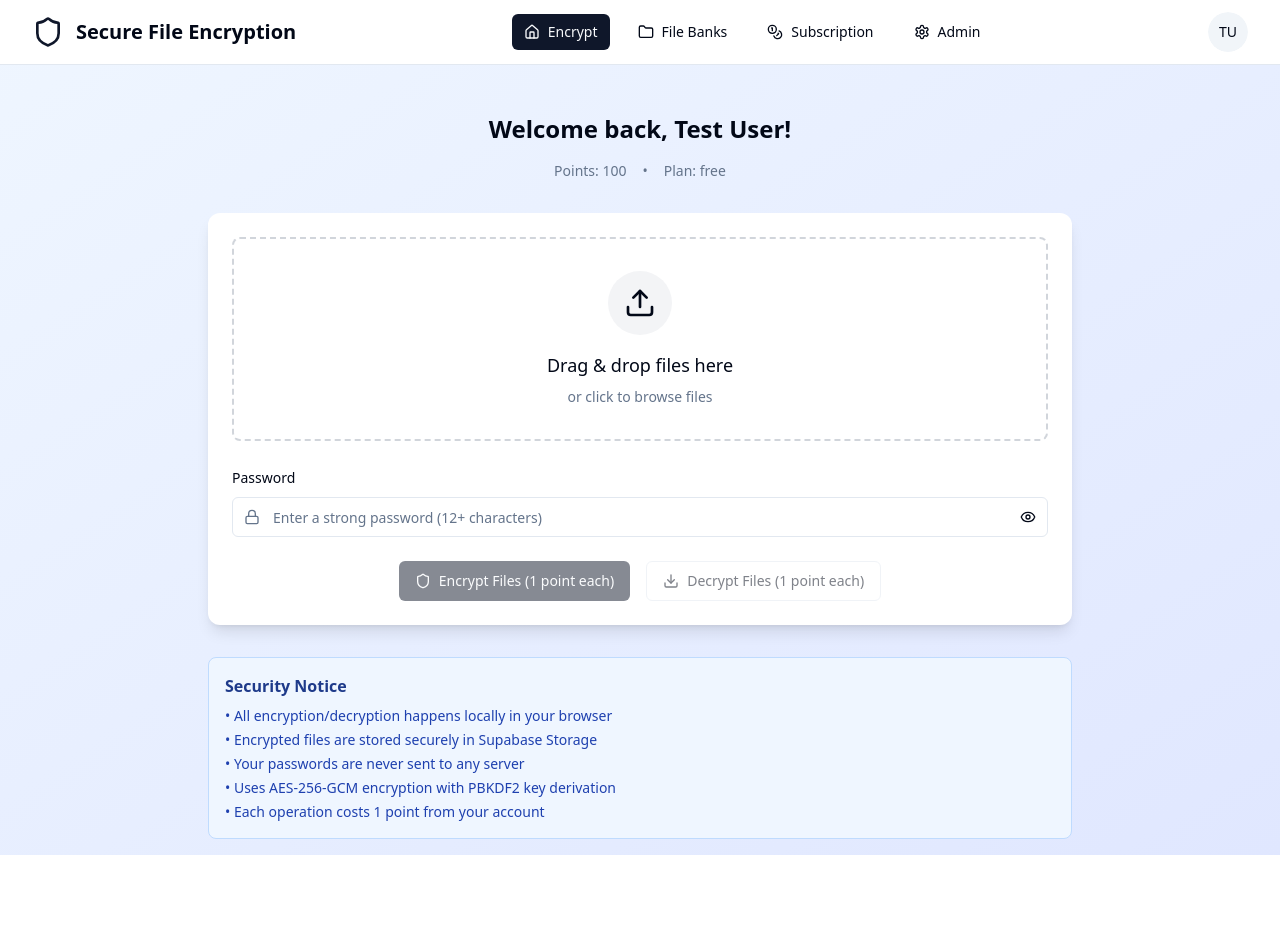
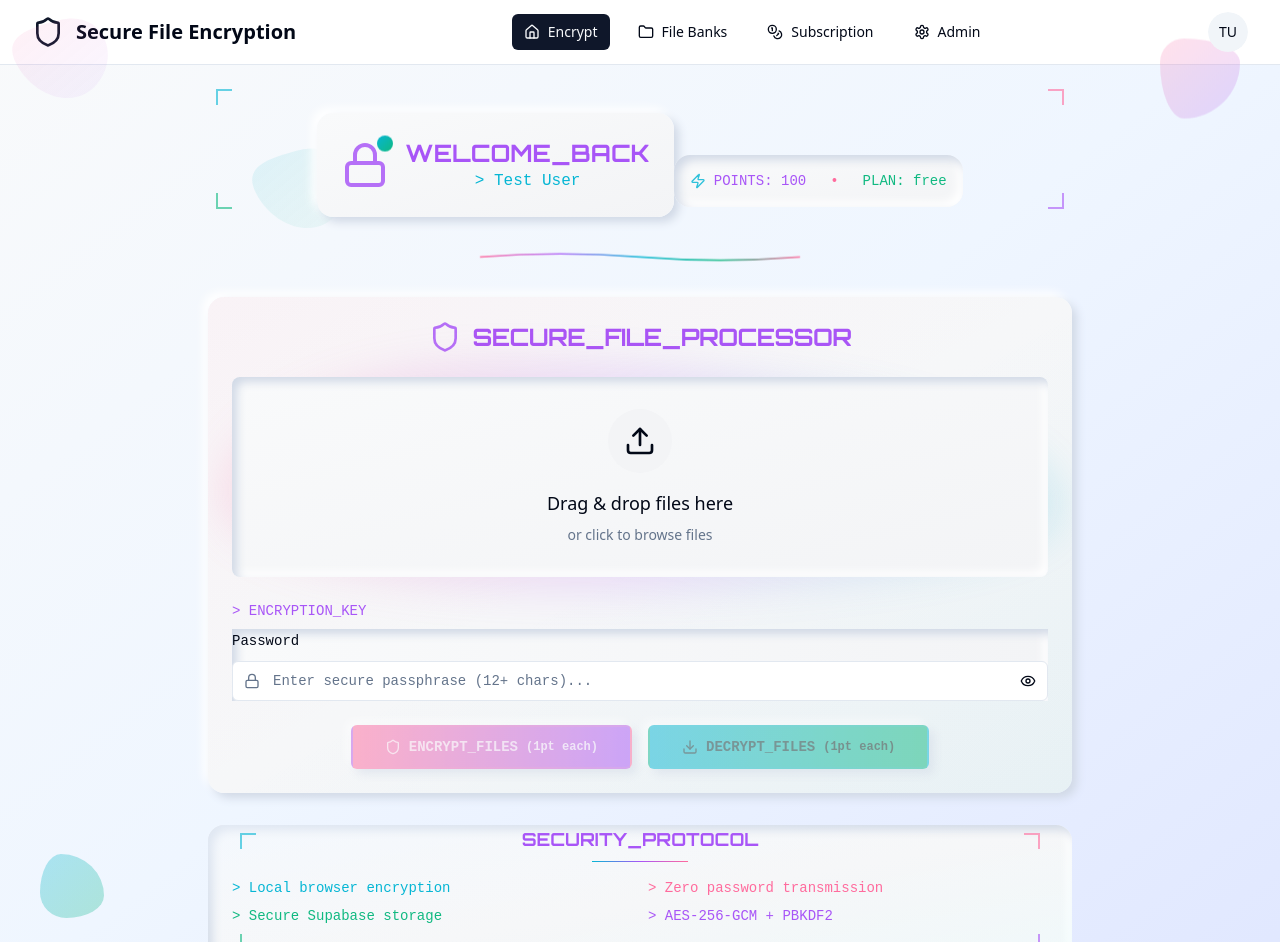
Before and after one commit to OnyxlMunk/secure-file-stream, a React (Vite) app: page / in a window 1280 px wide. Shown: the top 942 px of the page. Before the commit the page ends 855 px from the top, so only its background shows below. Built offline with nearby package versions, Linux system fonts and the light colour scheme.

Commit message:
Implement trendy design on index page
Apply the trendy design plan to the index page, incorporating Neumorphism, organic shapes, retro aesthetics, and graphic blending. This includes extending the Tailwind config, reusing existing components, and adding interactive enhancements.

```diff
--- a/src/pages/Index.tsx
+++ b/src/pages/Index.tsx
@@ -1,6 +1,6 @@
-
 import React, { useState } from 'react';
-import { Button } from '@/components/ui/button';
+import { RetroButton } from '@/components/ui/retro-button';
+import { NeomorphicCard, NeomorphicCardContent, NeomorphicCardHeader, NeomorphicCardTitle } from '@/components/ui/neomorphic-card';
 import { useToast } from '@/hooks/use-toast';
 import { FileDropZone } from '@/components/FileDropZone';
 import { PasswordInput } from '@/components/PasswordInput';
@@ -8,11 +8,12 @@ import { FileList } from '@/components/FileList';
 import { CryptoService } from '@/utils/crypto';
 import { PasswordValidator } from '@/utils/passwordValidator';
 import { ProcessedFile, OperationType } from '@/types/crypto';
-import { Shield, Download } from 'lucide-react';
+import { Shield, Download, Zap, Lock } from 'lucide-react';
 import { useAuth } from '@/contexts/AuthContext';
 import { supabase } from '@/integrations/supabase/client';
 import Header from '@/components/layout/Header';
 import FileBankSelector from '@/components/FileBankSelector';
+import { FloatingGraphics, RetroGraphicOverlay, OrganicDivider } from '@/components/ui/organic-graphics';
 
 const Index = () => {
   const [password, setPassword] = useState('');
@@ -320,85 +321,172 @@ const Index = () => {
   const encryptedFileIds = completedFiles.map(f => f.encryptedFileId).filter(Boolean) as string[];
 
   return (
-    <div className="min-h-screen bg-gradient-to-br from-blue-50 to-indigo-100">
+    <div className="min-h-screen bg-gradient-to-br from-gray-50 via-blue-50 to-indigo-100 relative overflow-hidden">
+      <FloatingGraphics />
       <Header />
 
-      <div className="max-w-4xl mx-auto p-4 space-y-8">
-        {/* Welcome Message */}
+      <div className="max-w-4xl mx-auto p-4 space-y-8 relative z-10">
+        {/* Welcome Section with Retro Graphics */}
+        <RetroGraphicOverlay>
           <div className="text-center space-y-4 pt-8">
-          <h2 className="text-2xl font-bold">
-            Welcome back, {profile?.full_name || 'User'}!
+            <NeomorphicCard className="inline-block p-6">
+              <div className="flex items-center gap-4">
+                <div className="relative">
+                  <Lock className="h-12 w-12 text-retro-purple animate-pulse" />
+                  <div className="absolute -top-1 -right-1 w-4 h-4 bg-gradient-to-br from-retro-cyan to-retro-green rounded-full animate-float" />
+                </div>
+                <div>
+                  <h2 className="text-2xl font-retro font-bold text-retro-purple">
+                    WELCOME_BACK
                   </h2>
-          <div className="flex items-center justify-center gap-4 text-sm text-muted-foreground">
-            <span>Points: {profile?.points || 0}</span>
-            <span>•</span>
-            <span>Plan: {profile?.subscription_tier || 'Free'}</span>
+                  <p className="font-pixel text-retro-cyan">
+                    {'>'} {profile?.full_name || 'USER'}
+                  </p>
+                </div>
+              </div>
+            </NeomorphicCard>
+
+            <NeomorphicCard variant="inset" className="inline-block p-4">
+              <div className="flex items-center justify-center gap-6 text-sm font-pixel">
+                <div className="flex items-center gap-2">
+                  <Zap className="h-4 w-4 text-retro-cyan animate-pulse" />
+                  <span className="text-retro-purple">POINTS: {profile?.points || 0}</span>
+                </div>
+                <span className="text-retro-pink">•</span>
+                <span className="text-retro-green">PLAN: {profile?.subscription_tier || 'FREE'}</span>
+              </div>
+            </NeomorphicCard>
+          </div>
+        </RetroGraphicOverlay>
+
+        <OrganicDivider />
+
+        {/* Main Encryption Interface */}
+        <NeomorphicCard className="relative overflow-hidden">
+          <div className="absolute inset-0 bg-gradient-to-br from-retro-pink/5 via-transparent to-retro-cyan/5 pointer-events-none" />
+
+          <NeomorphicCardHeader>
+            <NeomorphicCardTitle className="text-center flex items-center justify-center gap-3">
+              <Shield className="h-8 w-8 text-retro-purple animate-pulse" />
+              SECURE_FILE_PROCESSOR
+            </NeomorphicCardTitle>
+          </NeomorphicCardHeader>
+
+          <NeomorphicCardContent className="space-y-6 relative">
+            {/* Enhanced File Drop Zone */}
+            <div className="relative">
+              <div className="absolute -inset-2 bg-gradient-to-r from-retro-pink via-retro-purple to-retro-cyan rounded-lg opacity-20 animate-blob blur-xl" />
+              <div className="relative">
+                <FileDropZone
+                  onFilesSelected={handleFilesSelected}
+                  className="bg-gradient-to-br from-gray-50 to-gray-100 shadow-neomorphic-inset border-0 hover:shadow-neomorphic-pressed transition-all duration-300"
+                />
               </div>
             </div>
 
-        {/* Main Content */}
-        <div className="bg-white rounded-xl shadow-lg p-6 space-y-6">
-          <FileDropZone onFilesSelected={handleFilesSelected} />
-
+            {/* Enhanced Password Input */}
+            <div className="relative">
+              <label className="block text-sm font-pixel text-retro-purple mb-2">
+                {'>'} ENCRYPTION_KEY
+              </label>
               <PasswordInput
                 value={password}
                 onChange={setPassword}
-            placeholder="Enter a strong password (12+ characters)"
+                placeholder="Enter secure passphrase (12+ chars)..."
+                className="bg-gradient-to-r from-gray-50 to-gray-100 shadow-neomorphic-inset border-0 focus:shadow-neomorphic-pressed font-pixel"
               />
+            </div>
 
+            {/* Retro Action Buttons */}
             <div className="flex gap-4 justify-center">
-            <Button
+              <RetroButton
                 onClick={() => processFiles('encrypt')}
                 disabled={isProcessing || !password || files.filter(f => f.status === 'pending').length === 0}
-              className="flex items-center gap-2"
+                variant="default"
+                size="lg"
+                className="relative overflow-hidden"
               >
-              <Shield className="h-4 w-4" />
-              Encrypt Files (1 point each)
-            </Button>
+                <div className="absolute inset-0 bg-gradient-to-r from-retro-pink to-retro-purple opacity-20 animate-pulse" />
+                <Shield className="h-5 w-5" />
+                ENCRYPT_FILES
+                <span className="text-xs opacity-75">(1pt each)</span>
+              </RetroButton>
 
-            <Button
-              variant="outline"
+              <RetroButton
+                variant="cyber"
                 onClick={() => processFiles('decrypt')}
                 disabled={isProcessing || !password || files.filter(f => f.status === 'pending').length === 0}
-              className="flex items-center gap-2"
+                size="lg"
+                className="relative overflow-hidden"
               >
-              <Download className="h-4 w-4" />
-              Decrypt Files (1 point each)
-            </Button>
+                <div className="absolute inset-0 bg-gradient-to-r from-retro-cyan to-retro-green opacity-20 animate-pulse" />
+                <Download className="h-5 w-5" />
+                DECRYPT_FILES
+                <span className="text-xs opacity-75">(1pt each)</span>
+              </RetroButton>
             </div>
 
-          {/* File Bank Selector */}
+            {/* File Organization Section */}
             {completedFiles.length > 0 && (
-            <div className="border-t pt-4">
+              <>
+                <OrganicDivider />
+                <NeomorphicCard variant="inset" className="p-4">
                   <div className="flex items-center justify-between mb-3">
-                <h3 className="text-sm font-medium">Organize Files</h3>
+                    <h3 className="text-sm font-pixel font-medium text-retro-purple">
+                      {'>'} ORGANIZE_FILES
+                    </h3>
                     <FileBankSelector
                       selectedBankId={selectedBankId}
                       onBankSelect={setSelectedBankId}
                       fileIds={encryptedFileIds}
                     />
                   </div>
-            </div>
+                </NeomorphicCard>
+              </>
             )}
 
+            {/* Enhanced File List */}
             <FileList
               files={files}
               onRemoveFile={handleRemoveFile}
               onDownloadFile={handleDownloadFile}
             />
+          </NeomorphicCardContent>
+        </NeomorphicCard>
+
+        {/* Enhanced Security Notice */}
+        <NeomorphicCard variant="inset" className="relative overflow-hidden">
+          <div className="absolute inset-0 bg-gradient-to-br from-blue-50/50 via-transparent to-cyan-50/50" />
+          <NeomorphicCardContent className="relative">
+            <RetroGraphicOverlay>
+              <div className="text-center mb-4">
+                <h3 className="font-retro font-bold text-retro-purple text-lg mb-2">
+                  SECURITY_PROTOCOL
+                </h3>
+                <div className="flex justify-center">
+                  <div className="h-px w-24 bg-gradient-to-r from-retro-cyan via-retro-purple to-retro-pink" />
+                </div>
               </div>
 
-        {/* Security Notice */}
-        <div className="bg-blue-50 border border-blue-200 rounded-lg p-4">
-          <h3 className="font-semibold text-blue-900 mb-2">Security Notice</h3>
-          <ul className="text-sm text-blue-800 space-y-1">
-            <li>• All encryption/decryption happens locally in your browser</li>
-            <li>• Encrypted files are stored securely in Supabase Storage</li>
-            <li>• Your passwords are never sent to any server</li>
-            <li>• Uses AES-256-GCM encryption with PBKDF2 key derivation</li>
-            <li>• Each operation costs 1 point from your account</li>
-          </ul>
+              <div className="grid grid-cols-1 md:grid-cols-2 gap-4 font-pixel text-sm">
+                <div className="space-y-2">
+                  <p className="text-retro-cyan">{'>'} Local browser encryption</p>
+                  <p className="text-retro-green">{'>'} Secure Supabase storage</p>
                 </div>
+                <div className="space-y-2">
+                  <p className="text-retro-pink">{'>'} Zero password transmission</p>
+                  <p className="text-retro-purple">{'>'} AES-256-GCM + PBKDF2</p>
+                </div>
+              </div>
+
+              <div className="text-center mt-4">
+                <p className="text-xs font-pixel text-retro-cyan opacity-75">
+                  {'>'} Each operation costs 1 point from your account
+                </p>
+              </div>
+            </RetroGraphicOverlay>
+          </NeomorphicCardContent>
+        </NeomorphicCard>
       </div>
     </div>
   );
```
Lines whose indentation alone changed are shown as unchanged.
